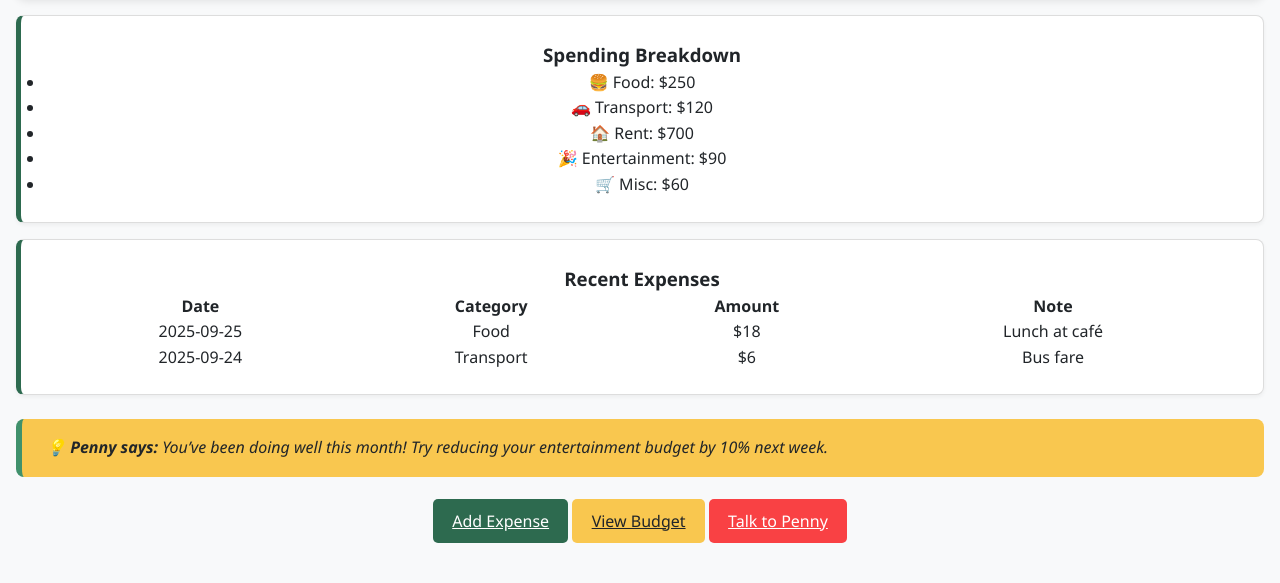
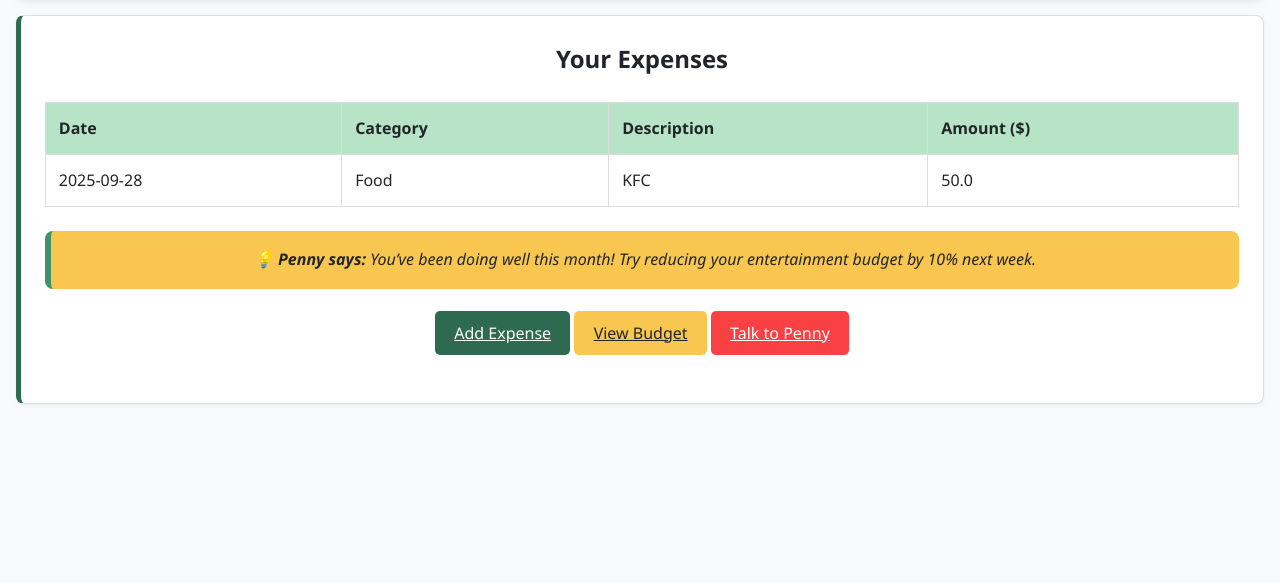
Before and after one commit to AmohelangMohlomi/BudgetFlow, a Flask app: page /dashboard in a window 1280 px wide. Shown: the part 816-1399 px from the top of the page. After the commit the page ends 1220 px from the top, so only its background shows below. Run offline with Flask 3, Linux system fonts and the light colour scheme; a user stored in the database is signed in; data comes from the database, SQL or seed files in the repository; both versions use the stored data as it was after the commit.

Commit message:
Updated dashboar with user's expenses

```diff
--- a/app.py
+++ b/app.py
@@ -8,6 +8,7 @@ import markdown
 import matplotlib
 import matplotlib.pyplot as plt
 import numpy as np
+from functools import wraps
 
 load_dotenv()
 
@@ -19,7 +20,6 @@ app.secret_key = 'your_secret_key'
 def index():
     return render_template("index.html")
 
-from functools import wraps
 
 def login_required(f):
     @wraps(f)
@@ -103,7 +103,13 @@ def dashboard():
     if 'username' not in session:
         flash("Please login to access the dashboard.", "error")
         return redirect(url_for("login"))
-    return render_template("dashboard.html")
+
+    user = get_user(session['username'])
+    user_id = user["id"]
+    expenses = get_user_expenses(user_id)
+
+    return render_template("dashboard.html", expenses=expenses)
+
 
 @app.route("/settings")
 @login_required
@@ -196,6 +202,18 @@ def save_expense(user_id, amount, category, description, date):
     )
     db.commit()
 
+def get_user_expenses(user_id):
+    db = get_db()
+    cursor = db.execute(
+        '''
+        SELECT * FROM expenses
+        WHERE user_id = ?
+        ORDER BY date DESC
+        ''',
+        (user_id,)
+    )
+    return cursor.fetchall()
+
 
 if __name__=="__main__":
     init_db()
--- a/static/css/style.css
+++ b/static/css/style.css
@@ -112,3 +112,20 @@ body {
 .italic-heading {
   font-style: italic;
 }
+
+.expenses-table {
+  width: 100%;
+  border-collapse: collapse;
+  margin-top: 1.5rem;
+}
+
+.expenses-table th,
+.expenses-table td {
+  padding: 0.8rem;
+  border: 1px solid #ddd;
+  text-align: left;
+}
+
+.expenses-table th {
+  background-color: var(--light-green);
+}
--- a/templates/dashboard.html
+++ b/templates/dashboard.html
@@ -33,45 +33,34 @@
 
         <!-- Budget Breakdown -->
         <div class="card">
-        <h3>Spending Breakdown</h3>
-        <!-- Replace with chart later -->
-        <ul>
-            <li>🍔 Food: $250</li>
-            <li>🚗 Transport: $120</li>
-            <li>🏠 Rent: $700</li>
-            <li>🎉 Entertainment: $90</li>
-            <li>🛒 Misc: $60</li>
-        </ul>
-    </div>
+        <h2>Your Expenses</h2>
 
-    <!-- Recent Transactions -->
-    <div class="card">
-        <h3>Recent Expenses</h3>
-        <table style="width: 100%; border-collapse: collapse;">
+    {% if expenses %}
+    <table class="expenses-table">
         <thead>
             <tr>
                 <th>Date</th>
                 <th>Category</th>
-                    <th>Amount</th>
-                    <th>Note</th>
+                <th>Description</th>
+                <th>Amount ($)</th>
             </tr>
         </thead>
         <tbody>
+            {% for expense in expenses %}
             <tr>
-                    <td>2025-09-25</td>
-                    <td>Food</td>
-                    <td>$18</td>
-                    <td>Lunch at café</td>
+                <td>{{ expense['date'] }}</td>
+                <td>{{ expense['category'] }}</td>
+                <td>{{ expense['description'] or "-" }}</td>
+                <td>{{ expense['amount'] }}</td>
             </tr>
-                <tr>
-                    <td>2025-09-24</td>
-                    <td>Transport</td>
-                    <td>$6</td>
-                    <td>Bus fare</td>
-                </tr>
+            {% endfor %}
             </tbody>
         </table>
-    </div>
+        {% else %}
+        <p>You haven't added any expenses yet.</p>
+        {% endif %}
+
+
 
 
     <div class="penny-advice">
```
Also changed, not shown: users.db. Lines whose indentation alone changed are shown as unchanged.
